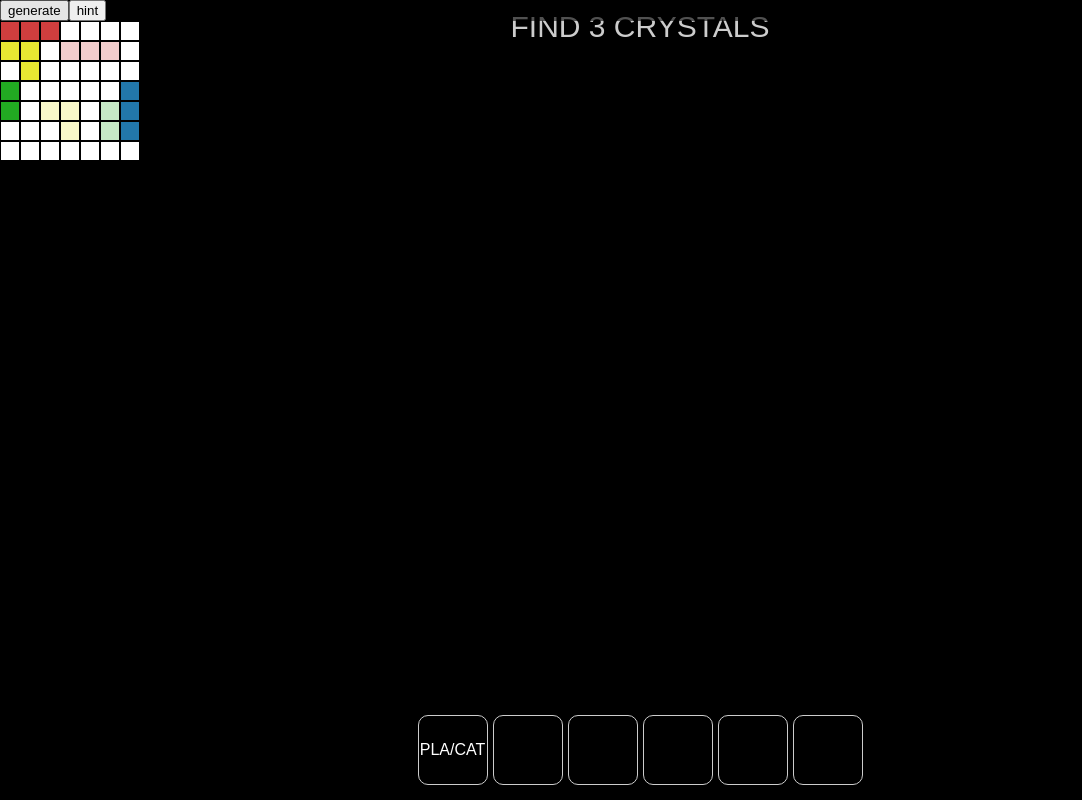
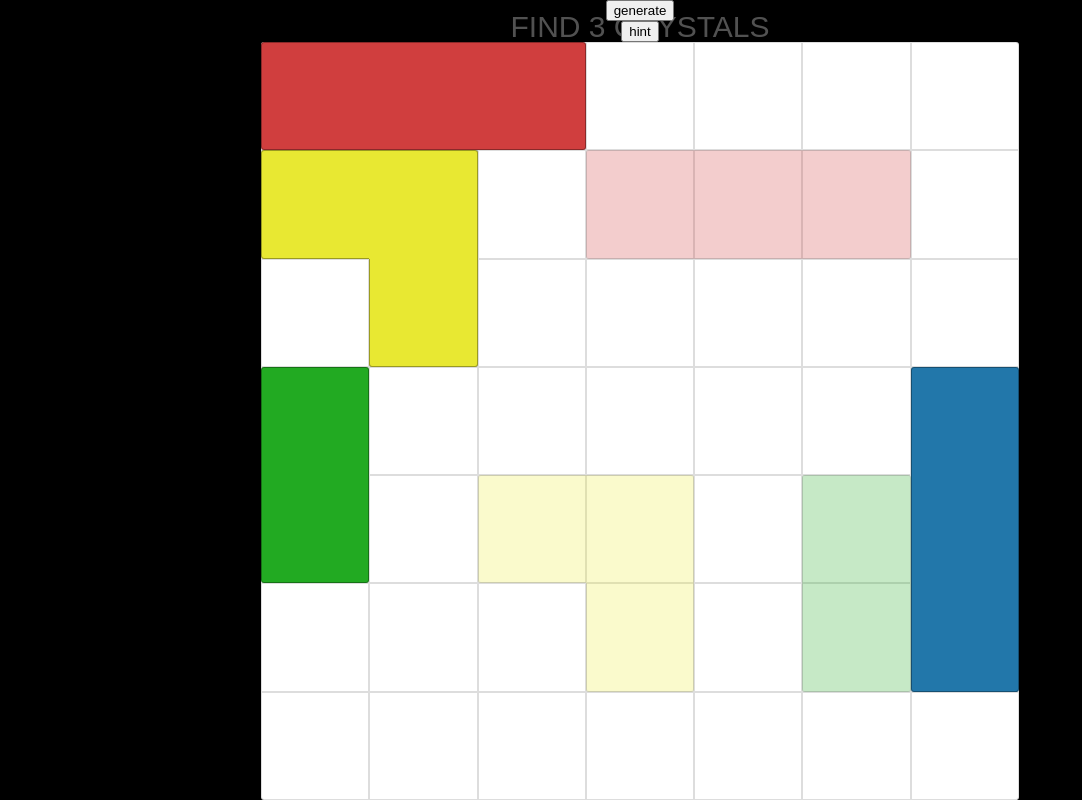
Before and after one commit to InikonZS/pl1a1, a React (Vite) app: page / in a window 1280 px wide. Shown: the whole page, without its empty margins (0-1082 px from the left). Built offline with nearby package versions, Linux system fonts and the light colour scheme; no server answers.

Commit message:
blockgame adaptive

```diff
--- a/src/ui/blockGame.module.css
+++ b/src/ui/blockGame.module.css
@@ -2,30 +2,87 @@
     position: relative;
     background-color: #0009;
     user-select: none;
+    height: 100%;
+    width: 100%;
+    overflow: hidden;
+    display: flex;
+    justify-content: center;
+    align-items: center;
+    overflow: hidden;
 }
+
+.blockGameCenter{
+    position: relative;
+    background-color: #0009;
+    user-select: none;
+    height: 100%;
+    width: 100%;
+    overflow: hidden;
+}
+
+.blockGameScreen{
+    position: relative;
+    background-color: #0009;
+    user-select: none;
+    height: 100%;
+    width: 100%;
+    display: flex;
+    flex-direction: column;
+    align-items: center;
+}
+
 
 .blockBg{
     position: relative;
     --blockColor: #fff;
+    border-radius: 3px;
 }
 
 .blocks{
     position: absolute;
     top: 0;
     left: 0;
+    height: 100%;
+    width: 100%;
 }
 
 .blockContainer{
     position: absolute;
     --blockColor: #fff;
+    transition-duration: 200ms;
 }
 
 .blockPart{
     position: absolute;
     background-color: var(--blockColor);
-    width: 20px;
-    height: 20px;
-    border: 1px solid #000;
+    width: var(--blockWidth);
+    height: var(--blockHeight);
+    border: 1px solid #0005;
+    border-radius: 3px;
+}
+
+.blockPart_r{
+    border-right: none;
+    border-top-right-radius: 0px;
+    border-bottom-right-radius: 0px;
+}
+
+.blockPart_l{
+    border-left: none;
+    border-top-left-radius: 0px;
+    border-bottom-left-radius: 0px;
+}
+
+.blockPart_t{
+    border-top: none;
+    border-top-left-radius: 0px;
+    border-top-right-radius: 0px;
+}
+
+.blockPart_b{
+    border-bottom: none;
+    border-bottom-left-radius: 0px;
+    border-bottom-right-radius: 0px;
 }
 
 .blockOver{
@@ -33,3 +90,8 @@
     border-radius: 100%;
     transform: scale(0.5);
 }
+
+.blockGrid{
+    /* border-radius: 0px; */
+    border: 1px solid #0002;
+}
--- a/src/ui/blockGame.tsx
+++ b/src/ui/blockGame.tsx
@@ -1,4 +1,4 @@
-import { useEffect, useState } from "react";
+import { useEffect, useRef, useState } from "react";
 import style from "./blockGame.module.css";
 import { getFieldHash, getTargetHash, interateResursive } from "./blockGameTools";
 
@@ -10,9 +10,28 @@ interface IBlock {
 }
 
 const BlockPattern = ({pattern, className = '', onStartMove}: {pattern: Array<Array<string>>, className?: string , onStartMove?: (event: React.PointerEvent)=>void})=>{
+    const getNeibhorStyle = (x: number, y: number)=>{
+        const moves = [
+            {x: 1, y: 0},
+            {x: -1, y: 0},
+            {x: 0, y: 1},
+            {x: 0, y: -1},
+        ];
+        const neibhorStyles: string[] = [];
+        moves.forEach((move, i)=>{
+            if (pattern[y+move.y]?.[x+move.x] == '1'){
+                neibhorStyles.push(style[`blockPart_${['r','l','b','t'][i]}`]);
+            }
+        });
+        return neibhorStyles.join(' ');
+    }
+
     return <>
         {
-            pattern.map((row, y)=>row.map((cell, x)=>(cell != '0') ? <div className={[style.blockPart, className].join(' ')} style={{left: `${x * 20}px`, top: `${y * 20}px`}} onPointerDown={(e)=>{
+            pattern.map((row, y)=>row.map((cell, x)=>(cell != '0') ? <div className={[style.blockPart, getNeibhorStyle(x, y), className].join(' ')}
+                //style={{left: `${x * 20}px`, top: `${y * 20}px`}}
+                style={{left: `calc(var(--blockWidth) * ${x})`, top: `calc(var(--blockHeight) * ${y})`}}
+                onPointerDown={(e)=>{
                 onStartMove?.(e);
             }}>
                 </div> : undefined
@@ -56,7 +75,7 @@ export const BlockGame = ()=>{
             id: '3'
         }
     ]);*/
-    const field = new Array(7).fill(null).map(it=>new Array(7).fill('1'));
+    const [field, setField] = useState( new Array(7).fill(null).map(it=>new Array(7).fill('1')));
     const [blocks, setBlocks] = useState<IBlock[]>([
         {
             position: { x: 0, y: 0 },
@@ -300,24 +319,49 @@ export const BlockGame = ()=>{
         }
     }, [moveStart]);
 
-    return <div className={style.blockGame}>
+    const fieldRef = useRef<HTMLDivElement>(null);
+    useEffect(()=>{
+        console.log('eff')
+        const resizeHandler = ()=>{
+            if (!fieldRef.current){
+                return;
+            }
+            const bounds = fieldRef.current.getBoundingClientRect();
+            //console.log((fieldRef.current.style.setProperty as any));
+            fieldRef.current.style.setProperty('--blockWidth', Math.min(bounds.width, bounds.height) / field[0].length + 'px');
+            fieldRef.current.style.setProperty('--blockHeight', Math.min(bounds.width, bounds.height)  / field.length + 'px');
+            //(fieldRef.current.style as any)['--blockHeight'] = bounds.height / field.length + 'px';
+        }
+        resizeHandler();
+        window.addEventListener('resize', resizeHandler);
+        return ()=>{
+            window.removeEventListener('resize', resizeHandler);
+        }
+    }, [field]);
+
+    return <div className={style.blockGameScreen}>
         { <button onClick={()=>{interateResursive({blocks, field})}}>generate</button> }
         { <button onClick={()=>{interateResursive({blocks, field}, getTargetHash({blocks, field}))}}>hint</button> }
-        <div className={style.blockGame}>
+        <div ref={fieldRef} className={style.blockGame} style={{'--blockWidth': `${100 / field[0].length}px`, '--blockHeight': `${100 / field.length}px`} as any}>
+        <div className={style.blockGameCenter} style={{width: `calc(var(--blockWidth) * ${field[0].length})`, height: `calc(var(--blockHeight) * ${field.length})`} as any}>
         <div className={style.blockBg}>
-            <BlockPattern pattern={field}></BlockPattern>
+            <BlockPattern pattern={field} className={style.blockGrid}></BlockPattern>
         </div>
         <div className={style.blocks}>
             {
                 blocks.map(block=>{
-                    return <div className={style.blockContainer} style={{'--blockColor': {1:'rgb(208, 62, 62)', 2: 'rgb(232, 232, 50)', 3: '#2a2', 4: '#27a'}[block.id], opacity: 0.25, pointerEvents: 'none', left: `${block.place.x * 20}px`, top: `${block.place.y * 20}px`} as any}>
+                    return <div className={style.blockContainer} style={{'--blockColor': {1:'rgb(208, 62, 62)', 2: 'rgb(232, 232, 50)', 3: '#2a2', 4: '#27a'}[block.id], opacity: 0.25, pointerEvents: 'none',
+                        //left: `${block.place.x * 20}px`, top: `${block.place.y * 20}px`} as any}>
+                         left: `calc(var(--blockWidth) * ${block.place.x})`, top: `calc(var(--blockHeight) * ${block.place.y})`} as any}>
                         <BlockPattern pattern={block.pattern}></BlockPattern>
                     </div>
                 })
             }
             {
                 blocks.map(block=>{
-                    return <div className={style.blockContainer} style={{'--blockColor': {1:'rgb(208, 62, 62)', 2: 'rgb(232, 232, 50)', 3: '#2a2', 4: '#27a'}[block.id], left: `${block.position.x * 20}px`, top: `${block.position.y * 20}px`} as any}>
+                    return <div className={style.blockContainer} style={{'--blockColor': {1:'rgb(208, 62, 62)', 2: 'rgb(232, 232, 50)', 3: '#2a2', 4: '#27a'}[block.id],
+                        //left: `${block.position.x * 20}px`, top: `${block.position.y * 20}px`} as any}>
+                         left: `calc(var(--blockWidth) * ${block.position.x})`, top: `calc(var(--blockHeight) * ${block.position.y})`} as any}>
                         <BlockPattern pattern={block.pattern} onStartMove={(e)=>{
                             setMoveStart({
                                 clientPosition: {x: e.clientX, y:e.clientY},
@@ -334,12 +378,16 @@ export const BlockGame = ()=>{
                         const targetCell = block.pattern[y + block.place.y - block.position.y]?.[x + block.place.x - block.position.x];
                         return (targetCell == '1' && cell == '1') ? '1': '0';
                     }));
-                    return <div className={style.blockContainer} style={{'--blockColor': {1:'rgb(254, 80, 80)', 2: 'rgb(255, 255, 89)', 3: 'rgb(63, 234, 63)', 4: 'rgb(46, 160, 231)'}[block.id], pointerEvents: 'none', left: `${block.place.x * 20}px`, top: `${block.place.y * 20}px`} as any}>
+                    return <div className={style.blockContainer} style={{'--blockColor': {1:'rgb(254, 80, 80)', 2: 'rgb(255, 255, 89)', 3: 'rgb(63, 234, 63)', 4: 'rgb(46, 160, 231)'}[block.id], pointerEvents: 'none',
+                        //left: `${block.place.x * 20}px`, top: `${block.place.y * 20}px`} as any}>
+                        left: `calc(var(--blockWidth) * ${block.place.x})`, top: `calc(var(--blockHeight) * ${block.place.y})`} as any}>
+
                         <BlockPattern pattern={blockIntersection} className={style.blockOver}></BlockPattern>
                     </div>
                 })
             }
         </div>
+        </div>
     </div>
     </div>
 }
```
